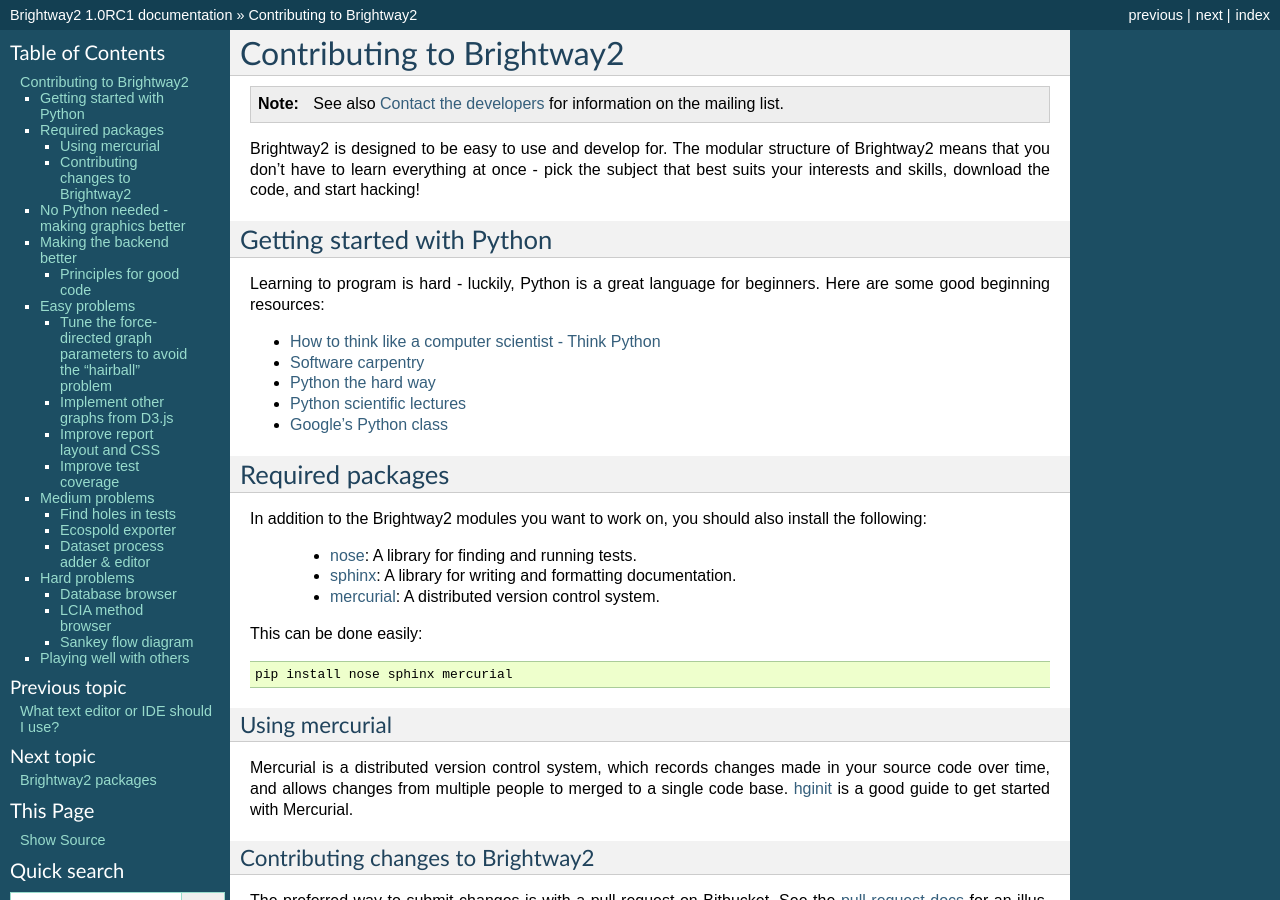
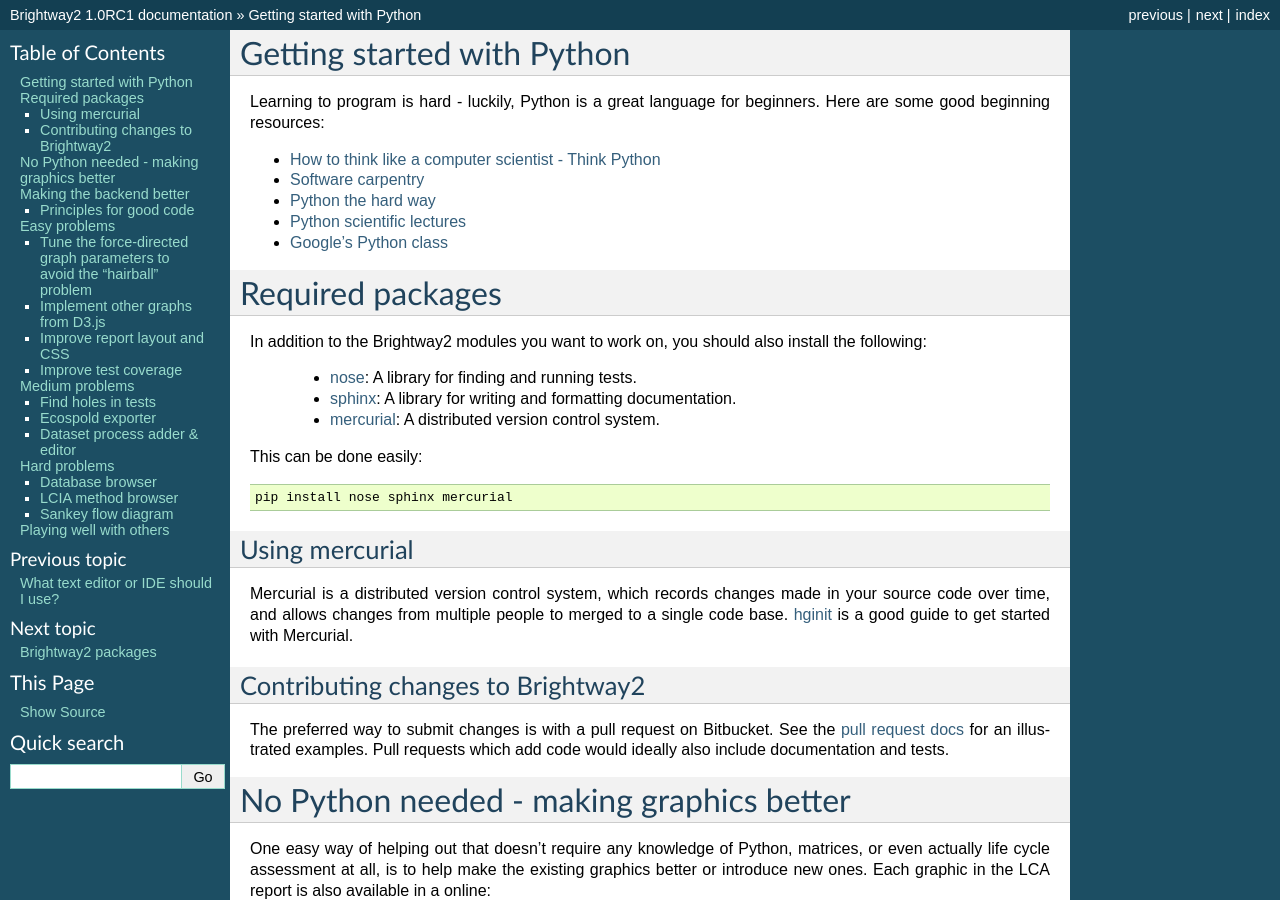
Before and after one commit to brightway-lca/brightway2, a Sphinx documentation site: the page built from docs/contributing.rst, in a window 1280 px wide and 900 px high. Built offline with Sphinx 7.4.7, drawn with Linux system fonts in a browser that asks for light colours; some of the changed text lies outside the part shown.

Commit message:
More small changes

```diff
--- a/docs/contributing.rst
+++ b/docs/contributing.rst
@@ -1,11 +1,3 @@
-Contributing to Brightway2
-**************************
-
-.. note::
-    See also :ref:`contact-developers` for information on the mailing list.
-
-Brightway2 is designed to be easy to use and develop for. The modular structure of Brightway2 means that you don't have to learn everything at once - pick the subject that best suits your interests and skills, download the code, and start hacking!
-
 Getting started with Python
 ===========================
 
```
Also changed, not shown: docs/index.rst (+8 -2 lines).
